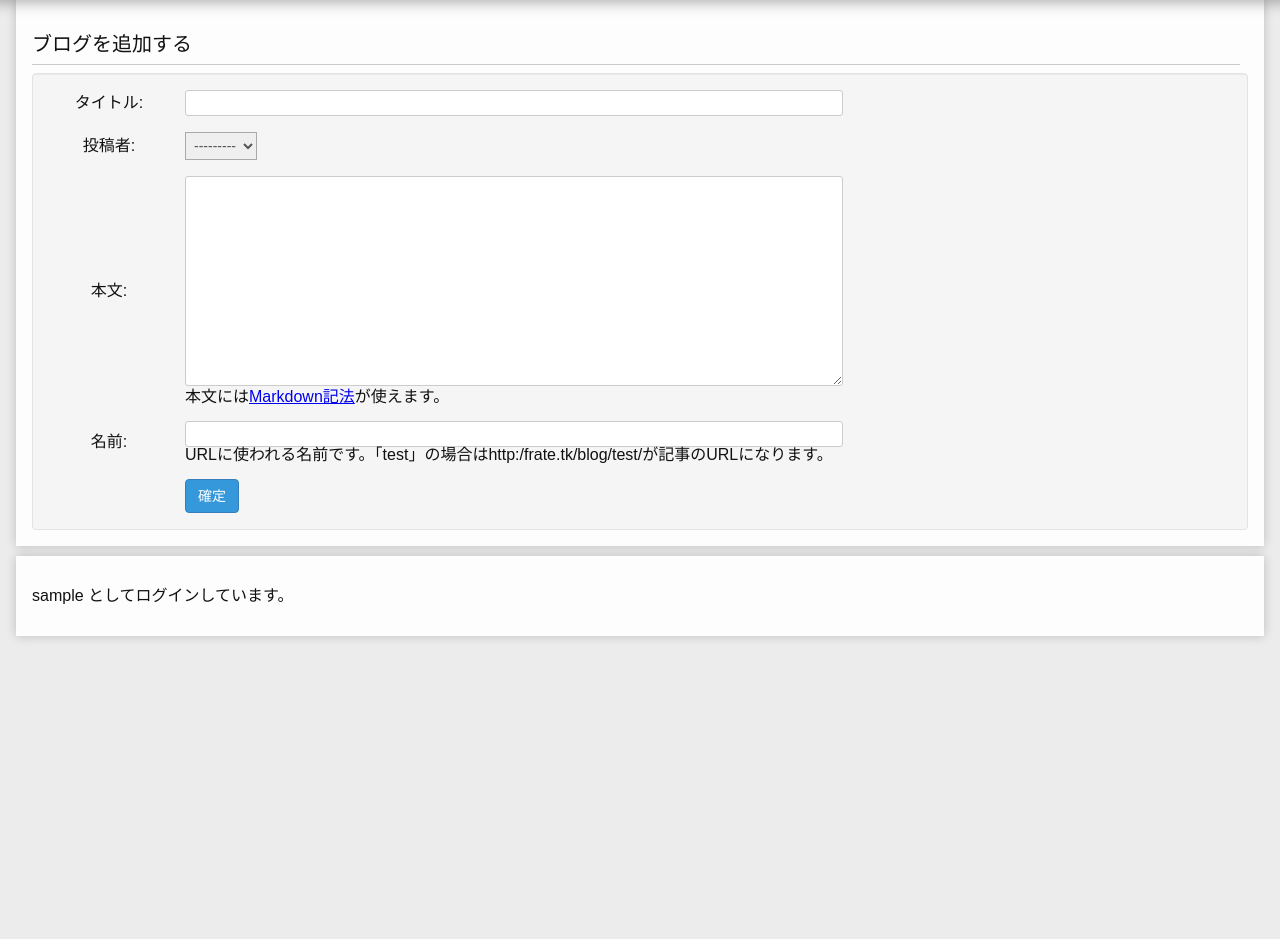
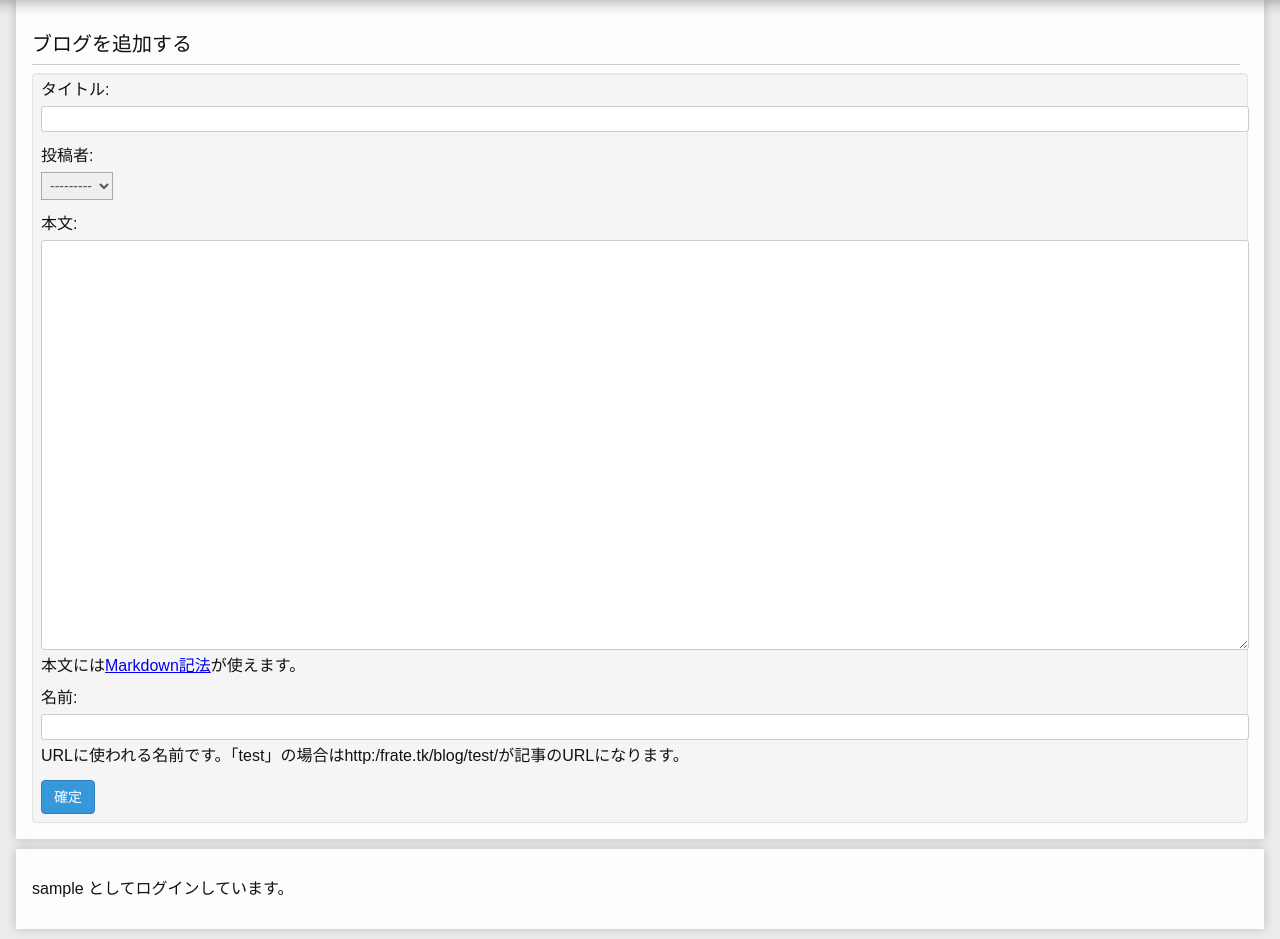
Before and after one commit to endaaman/frate, a Django app: page /blog/add/ in a window 1280 px wide. Shown: the part 48-987 px from the top of the page. Run offline with Django 3.2, Linux system fonts and the light colour scheme; the visitor is signed in with stand-in values (Sample User, id 1).

Commit message:
新歓メッセージ追加・アルバム周り微調整

```diff
--- a/static/css/common.css
+++ b/static/css/common.css
@@ -412,6 +412,8 @@ table.form {
     table.form ul.errorlist * {
       padding: 0;
       margin: 0; }
+  table.form input[type="text"], table.form input[type="password"], table.form textarea {
+    width: 100%; }
   table.form .loading {
     -webkit-animation-name: rotate_loading;
     animation-name: rotate_loading;
@@ -428,16 +430,54 @@ table.form {
     border-top: 2px solid rgba(0, 0, 0, 0.8);
     margin: 8px; }
 
+ul.form li {
+  margin-bottom: 16px; }
+  ul.form li label {
+    display: block; }
+  ul.form li * {
+    margin-bottom: 8px; }
+    ul.form li *:last-child {
+      margin-bottom: 0px; }
+ul.form li:last-child {
+  margin-bottom: 0px; }
+ul.form ul.errorlist {
+  list-style: none;
+  color: #f00;
+  padding: 0;
+  margin: 0; }
+  ul.form ul.errorlist * {
+    padding: 0;
+    margin: 0; }
+ul.form .loading {
+  -webkit-animation-name: rotate_loading;
+  animation-name: rotate_loading;
+  -webkit-animation-duration: 1s;
+  animation-duration: 1s;
+  -webkit-animation-timing-function: ease;
+  animation-timing-function: ease;
+  -webkit-animation-iteration-count: infinite;
+  animation-iteration-count: infinite;
+  width: 24px;
+  height: 24px;
+  border-radius: 26px;
+  border: 2px solid rgba(0, 0, 0, 0.4);
+  border-top: 2px solid rgba(0, 0, 0, 0.8);
+  margin: 8px; }
+ul.form input[type="text"], ul.form input[type="password"], ul.form textarea {
+  display: block;
+  width: 100%;
+  -webkit-box-sizing: content-box;
+  -moz-box-sizing: content-box;
+  box-sizing: content-box; }
+
 input[type="text"], input[type="password"] {
   padding: 4px;
-  width: 100%;
   color: #333;
   border: solid 1px #ccc;
   border-radius: 3px; }
 
 textarea {
-  width: 100%;
-  height: 200px;
+  height: 400px;
   border: 2px solid #dadada;
   padding: 4px;
   color: #333;
--- a/static/css/common.scss
+++ b/static/css/common.scss
@@ -437,6 +437,9 @@ table.form{
 			margin: 0;
 		}
 	}
+	input[type="text"],input[type="password"],textarea{
+		width: 100%;
+	}
 	.loading{
 		$size : 24px;
 		$weight: 2px;
@@ -453,6 +456,53 @@ table.form{
 	}
 }
 
+ul.form{
+	li{
+		label{
+			display: block;
+		}
+		margin-bottom: 16px;
+		*{
+			margin-bottom: 8px;
+			&:last-child{
+				margin-bottom: 0px;
+			}
+		}
+	}
+	li:last-child{
+		margin-bottom: 0px;
+	}
+	ul.errorlist{
+		list-style: none;
+		color: #f00;
+		padding: 0;
+		margin: 0;
+		*{
+			padding: 0;
+			margin: 0;
+		}
+	}
+	.loading{
+		$size : 24px;
+		$weight: 2px;
+		animation-name: rotate_loading;
+		animation-duration: 1s;
+		animation-timing-function: ease;
+		animation-iteration-count: infinite;
+		width: $size;
+		height: $size;
+		border-radius: $size + $weight;
+		border: $weight solid rgba(0,0,0,0.4);
+		border-top: $weight solid rgba(0,0,0,0.8);
+		margin: 8px;
+	}
+	input[type="text"],input[type="password"],textarea{
+		display: block;
+		width: 100%;
+		box-sizing: content-box;
+	}
+}
+
 input, textarea, select{
 	@extend .f14;
 }
@@ -460,7 +510,6 @@ input, textarea, select{
 input[type="text"],input[type="password"]{
 	@extend .basic-font;
 	padding: 4px;
-	width: 100%;
 	color:#333;
 	border:solid 1px #ccc;
 	border-radius: 3px;
@@ -471,8 +520,7 @@ input[type="text"],input[type="password"]{
 
 textarea{
 	@extend .basic-font;
-	width: 100%;
-	height: 200px;
+	height: 400px;
 	border: 2px solid #dadada;
 	padding: 4px;
 	color:#333;
--- a/templates/blog/edit_blog.html
+++ b/templates/blog/edit_blog.html
@@ -9,16 +9,13 @@
             <h3>ブログを{% if blog.id %}編集{% else %}追加{% endif %}する</h3>
             <div class="well">
                 <form action="." method="post" data-use-ajax="false">
-                    <table class="form centered">
+                    <ul class="form">
                         {% csrf_token %}
-                        {{ blog_form }}
-                        <tr>
-                            <th></th>
-                            <td>
-                                <button type="submit" class="btn btn-primary">確定</button>
-                            </td>
-                        </tr>
-                    </table>
+                        {{ blog_form.as_ul }}
+                        <li>
+                            <button type="submit" class="btn btn-primary">確定</button>
+                        </li>
+                    </ul>
                 </form>
             </div>
         </section>
--- a/templates/photo/home.html
+++ b/templates/photo/home.html
@@ -40,7 +40,7 @@ $(function() {
 				<div class="album-carousel carousel">
 					{%for p in album.photo_set.all %}
 					<div class="item center">
-						<a class="fancybox-photo" rel="{{album.id}}" href="{{p.image.url}}" title="{{ p.message }}">
+						<a class="fancybox-photo" rel="{{album.id}}" href="{{p.image.url}}" title="{{photo.title}}">
 							<img class="lazyOwl thumb" data-src="{{ p.image.url_200x200 }}" alt="{{p.title}}" />
 						</a>
 					</div>
--- a/templates/photo/show_album.html
+++ b/templates/photo/show_album.html
@@ -37,7 +37,7 @@
 
 			<div class="float-adjust">
 				<p class="float-left">
-					<a class="fancybox-photo" rel="album.id" href="{{photo.image.url}}" title="{{ photo.message }}">
+					<a class="fancybox-photo" rel="album.id" href="{{photo.image.url}}" title="{{photo.title}}">
 						<img class="thumb" src="{{ photo.image.url_200x200 }}" alt="{{photo.title}}" />
 					</a>
 				</p>
```
Also changed, not shown: templates/home.html (+15 -0 lines).
